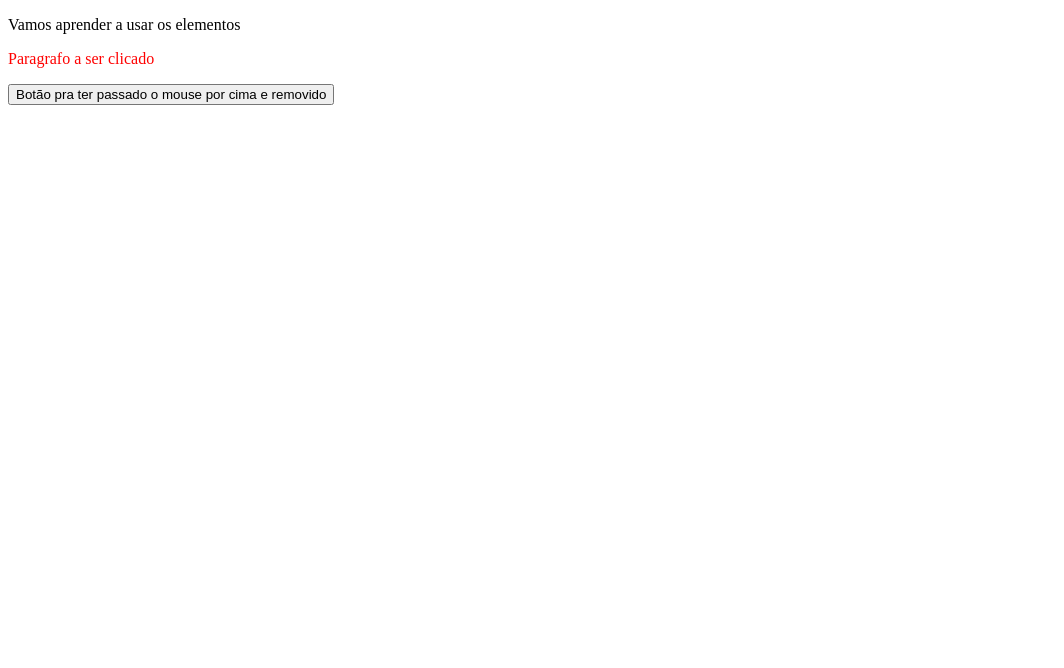
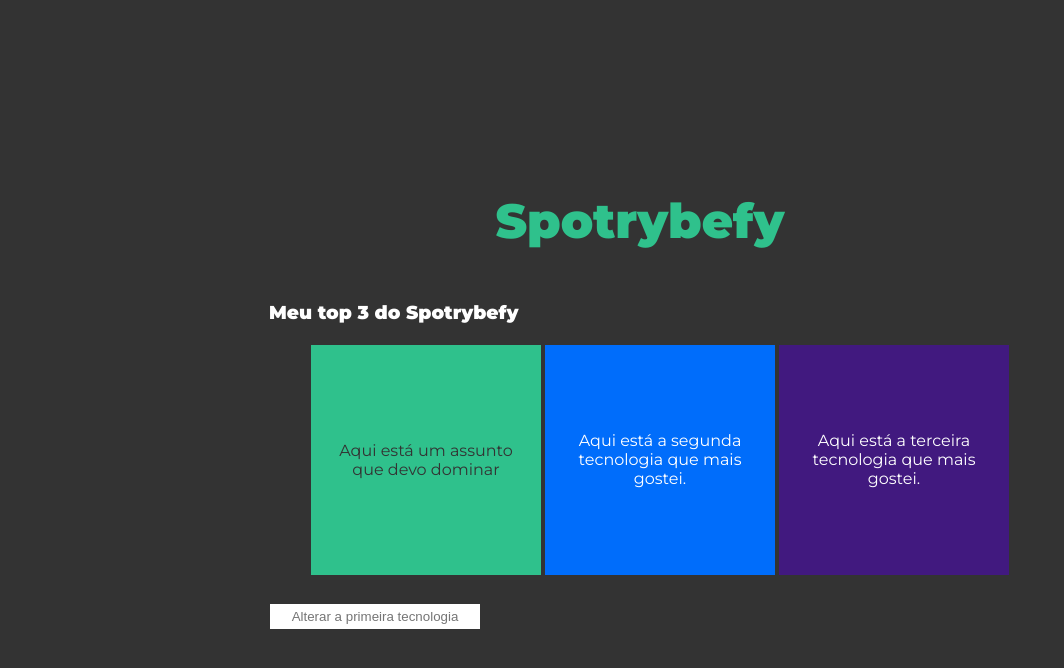
Before and after one commit to RaissaVasconcelos/portfolio-exercicios-trybe, a plain HTML site: page bloco5-DOM/index.html in a window 1280 px wide. Shown: the whole page, without its empty margins (0-1064 px from the left). Drawn offline with Linux system fonts and the light colour scheme.

Commit message:
Realizado os exercicios de fixação do bloco 5.3

```diff
--- a/bloco5-DOM/index.html
+++ b/bloco5-DOM/index.html
@@ -1,4 +1,5 @@
-<!DOCTYPE html>
+<!-- Exercicios de Fixação
+    <!DOCTYPE html>
 <html lang="en">
 <head>
     <meta charset="UTF-8">
@@ -18,4 +19,30 @@
         </div>
     </main>
 </body>
+</html>-->
+
+<!DOCTYPE html>
+<html lang="pt-br">
+  <head>
+  <meta charset="UTF-8">
+  <title>addEventListener</title>
+  <link rel="preconnect" href="https://fonts.gstatic.com">
+  <link href="https://fonts.googleapis.com/css2?family=Montserrat:wght@400;900&display=swap" rel="stylesheet">
+  <link rel="stylesheet" href="style.css">
+  <script src="script.js" defer ></script>
+  </head>
+  <body>
+    <header>
+      <h1>Spotrybefy</h1>
+    </header>
+    <main>
+      <h3 id="my-spotrybefy">Meu top 3 do Spotrybefy</h3>
+      <ul class="container">
+        <li class="tech" id="first-li">Aqui está a primeira tecnologia que mais gostei.</li>
+        <li id="second-li">Aqui está a segunda tecnologia que mais gostei.</li>
+        <li id="third-li">Aqui está a terceira tecnologia que mais gostei.</li>
+      </ul>
+      <input type="text" id="input" placeholder="Alterar a primeira tecnologia">
+    </main>
+  </body>
 </html>
--- a/bloco5-DOM/script.js
+++ b/bloco5-DOM/script.js
@@ -1,3 +1,4 @@
+/* Exercicio de Fixação 1 - bloco 5.3
 //acessa um elemento clicar
 let click = document.getElementById('clicar');
 click.style.color = 'red';
@@ -7,10 +8,10 @@
 
 //criar a função recebe click
 function recebeClick(eventoOrigem){
-//target é o elemento que origina o evento
-//type é o tipo de evento
-console.log(eventoOrigem.target);
-console.log(eventoOrigem.type);
+    //target é o elemento que origina o evento
+    //type é o tipo de evento
+    console.log(eventoOrigem.target);
+    console.log(eventoOrigem.type);
 }
 
 let mouseOverLeaveButton = document.getElementById('mouse-over-leave');
@@ -28,4 +29,61 @@
 
 function mouseSaiDoElemento(){
     console.log('Mouse saiu do elemento');
+}*/
+
+/* Exercicio de Fixação 2 - bloco 5.3 */
+const firstLi = document.getElementById('first-li');
+const secondLi = document.getElementById('second-li');
+const thirdLi = document.getElementById('third-li');
+const input = document.getElementById('input');
+const myWebpage = document.getElementById('my-spotrybefy');
+
+// 1.1. Antes de começar os exercícios, use o LiveServer para dar uma olhada em como está a página no navegador.
+// 1.2. Note que uma das caixas está um pouco acima das outras. Por que isso ocorre?
+//Resposta: Observei que na classe tech tinha um método de translatey em -20px, dai eu coloquei em 0 e voltou a ficar alinhado com os outros boxs
+
+// 1. Copie esse arquivo e edite apenas ele;
+firstLi.innerText = 'Aqui está um assunto que devo dominar';
+
+// 2. Crie uma função que adicione a classe 'tech' ao elemento `li` quando for clicado.
+// 2.1. Deve existir apenas um elemento com a classe 'tech'. Como você faz isso?
+
+//adicionar os eventos
+firstLi.addEventListener('click',addTech);
+secondLi.addEventListener('click',addTech);
+thirdLi.addEventListener('click', addTech);
+
+function addTech(evento){
+    //acessar o elemento seletor que vou utilizar
+    let seletor = document.querySelector('.tech');
+    //remover onde ele achou esse elemento
+    seletor.classList.toggle('tech');
+    //adicionar ao elemento que originou o evento
+    evento.target.classList.toggle('tech');
 }
+
+// 3. Crie uma função que, ao digitar na caixa de texto, altere o texto do elemento
+// com a classe 'tech';
+//criar o evento
+input.addEventListener('input', changeText);
+//criar a função
+function changeText(evento){
+    //acessar a classe select
+    let seletor = document.querySelector('.tech');
+    //o bloco com classe tech vai receber o texto do input
+    seletor.innerText = evento.target.value;
+}
+// 4. Crie uma função que, ao clicar duas vezes em 'Meu top 3 do Spotrybefy', ele
+// redirecione para alguma página;
+// 4.1. Que tal redirecionar para seu portfólio?
+//criar um evento
+myWebpage.addEventListener('dblclick', ()=> {
+    open('https://www.google.com/');
+});
+
+// 5. Crie uma função que, ao passar o mouse sobre 'Meu top 3 do Spotrybefy', altere
+// a cor do mesmo;
+myWebpage.addEventListener('mouseover',()=>{
+    const myWebpage = document.getElementById('my-spotrybefy');
+    myWebpage.style.color = 'red';
+})
--- a/bloco5-DOM/style.css
+++ b/bloco5-DOM/style.css
@@ -0,0 +1,70 @@
+body {
+    align-items: center;
+    background-color: #333;
+    color: white;
+    display: flex;
+    flex-flow: column wrap;
+    font-family: Montserrat, sans-serif;
+    height: 100vh;
+    justify-content: center;
+    margin: 0;
+    padding: 0;
+    width: 100vw;
+  }
+
+  .container {
+    display: flex;
+    flex-flow: row wrap;
+  }
+
+  .container li {
+    align-items: center;
+    display: flex;
+    flex-flow: column wrap;
+    height: 200px;
+    justify-content: center;
+    margin: 2px;
+    padding: 15px;
+    text-align: center;
+    transition: all 0.25s ease;
+    width: 200px;
+  }
+
+  h1 {
+    font-size: 48px;
+    color: #2fc18c;
+  }
+
+  .container li:nth-of-type(1) {
+    background-color: #2fc18c;
+    color: #333;
+  }
+
+  .container li:nth-of-type(2) {
+    background-color: #006dfb;
+  }
+
+  .container li:nth-of-type(3) {
+    background-color: #41197f;
+  }
+
+  input {
+    border: 1px solid #333;
+    margin: 10px 0;
+    padding: 5px;
+    text-align: center;
+    width: 200px;
+  }
+
+  input:hover {
+    border: 1px solid #2fc18c;
+  }
+
+  input:focus {
+    border: 1px solid #006dfb;
+    outline: 2px solid #006dfb;
+  }
+
+  .tech {
+    transform: translateY(0px);
+  }
```
